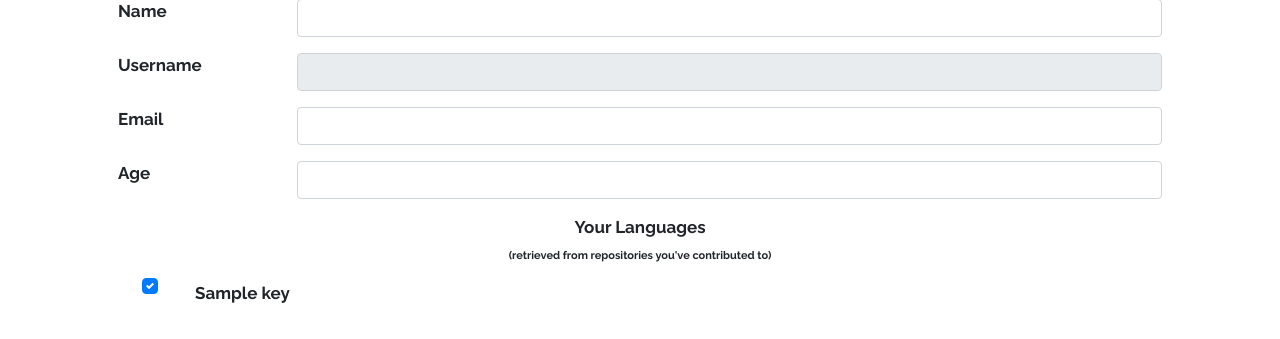
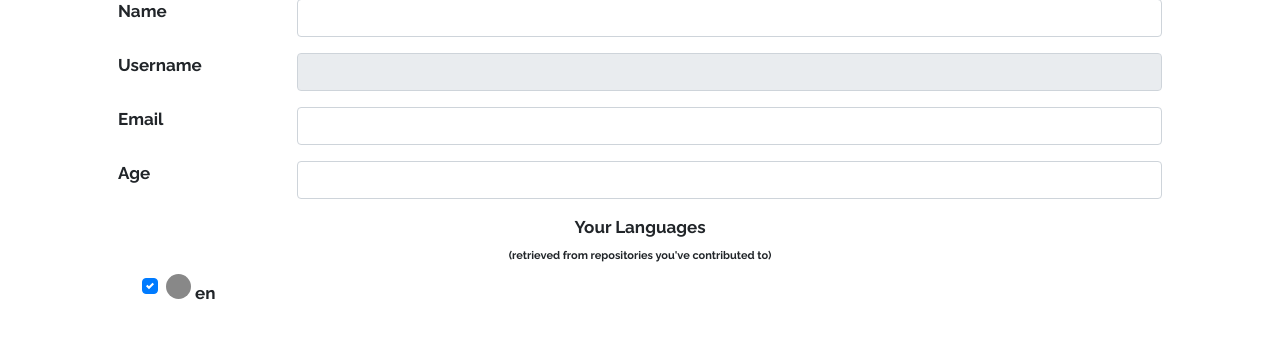
Before and after one commit to SolonEDU/assemblr, a Flask app: template templates/register.html in a window 1280 px wide. Shown: the part 91-430 px from the top of the page. Run offline with Flask 2, Linux system fonts and the light colour scheme; the template is opened without the code that fills it: most values are stand-ins (such as "Sample title", 1, 10 or a date in 2020); parts of the project's set-up code (start-up, migrations or seed data) failed here and were passed over; some libraries are stand-ins or nearby versions.

Commit message:
add language logic

```diff
--- a/assemblr.py
+++ b/assemblr.py
@@ -43,23 +43,6 @@ GITHUB_API_ROUTE = 'https://api.github.com/graphql'
 GITHUB_TOKEN_URL = 'https://github.com/login/oauth/access_token'
 
 
-def graphql_query(query):
-    '''
-    function to handle graphql queries to the github api
-    '''
-    req = urllib.request.Request(
-        GITHUB_API_ROUTE,
-        data=query,
-        headers={'Authorization': f"Bearer {session['access_token']}"},
-        method='POST'
-    )
-
-    req = urllib.request.urlopen(req)
-    res = req.read()
-
-    return json.loads(res)
-
-
 def connect_required(f):
     '''
     decorator that redirects user to landing page if not connected to github
@@ -84,6 +67,60 @@ def in_database(f):
             return redirect(url_for('register'))
         return f(*args, **kwargs)
     return decorated_function
+
+
+def graphql_query(query):
+    '''
+    function to handle graphql queries to the github api
+    '''
+    req = urllib.request.Request(
+        GITHUB_API_ROUTE,
+        data=query,
+        headers={'Authorization': f"Bearer {session['access_token']}"},
+        method='POST'
+    )
+
+    req = urllib.request.urlopen(req)
+    res = req.read()
+
+    return json.loads(res)
+
+
+def get_register_info():
+    query = {'query':
+             '''
+        {
+            viewer {
+                avatarUrl
+                email
+                topRepositories(first: 20, orderBy: {direction: ASC, field: UPDATED_AT}) {
+                    edges {
+                        node {
+                            languages(first: 3, orderBy: {direction: ASC, field: SIZE}) {
+                                edges { node { color name } }
+                            }
+                        }
+                    }
+                }
+            }
+        }
+        '''}
+    query = json.dumps(query).encode('utf8')
+
+    result = graphql_query(query)
+
+    languages = dict()
+
+    session['image'] = result['data']['viewer']['avatarUrl']
+    session['email'] = result['data']['viewer']['email']
+
+    for edge in result['data']['viewer']['topRepositories']['edges']:
+        if not edge is None:
+            for language in edge['node']['languages']['edges']:
+                languages[language['node']['name']
+                          ] = language['node']['color']
+
+    return languages
 
 
 @app.route('/connect_to_github')
@@ -136,6 +173,7 @@ def callback():
     if not name is None:
         session['name'] = name
 
+    # checking user existence in database
     users_ref = db.collection('users')
     viewer = users_ref.document(session['login']).get()
 
@@ -174,43 +212,20 @@ def register():
     if db.collection('users').document(session['login']).get().exists:
         return redirect(url_for('home'))
     if request.method == 'GET':
-        query = {'query':
-                 '''
-        {
-            viewer {
-                avatarUrl
-                email
-                topRepositories(first: 20, orderBy: {direction: ASC, field: UPDATED_AT}) {
-                    edges {
-                        node {
-                            languages(first: 3, orderBy: {direction: ASC, field: SIZE}) {
-                                edges { node { color name } }
-                            }
-                        }
-                    }
-                }
-            }
-        }
-        '''}
-        query = json.dumps(query).encode('utf8')
+        languages = get_register_info()
+        add_languages = dict()
 
-        result = graphql_query(query)
+        docs = db.collection('languages').stream()
+        for doc in docs:
+            if not doc.id in languages:
+                add_languages[doc.id] = doc.to_dict()['color']
 
-        languages = dict()
-
-        session['image'] = result['data']['viewer']['avatarUrl']
-        session['email'] = result['data']['viewer']['email']
-
-        for edge in result['data']['viewer']['topRepositories']['edges']:
-            if not edge is None:
-                for language in edge['node']['languages']['edges']:
-                    languages[language['node']['name']
-                              ] = language['node']['color']
         return render_template(
             'register.html',
-            languages=languages
+            languages=languages,
+            add_languages=add_languages,
         )
-    else:
+    elif request.method == 'POST':
         languages = {language: request.form[language]
                      for language in request.form.getlist('language')}
 
@@ -257,6 +272,7 @@ def projects():
         'projects.html'
     )
 
+
 @connect_required
 @app.route('/logout')
 def logout():
@@ -268,42 +284,6 @@ def logout():
     session.pop('access_token')
     session.pop('image')
     return redirect(url_for('root'))
-
-
-# @app.route("/home")
-# @login_required
-# def home():
-#     uid = session['uid']
-#     teams = Member.query.filter_by(uid=uid).all()
-#     teamsData = {}
-#     for team in teams:
-#         membersUserArr = []
-#         teamid = team.teamid
-#         teamObject = Team.query.filter_by(id=teamid).first()
-#         members = Member.query.filter_by(teamid=teamid).all()
-#         for member in members:
-#             memberUser = User.query.filter_by(uid=member.uid).first()
-#             membersUserArr.append(memberUser)
-#         teamsData[teamObject] = membersUserArr
-#     return render_template(
-#         "home.html",
-#         teams=teamsData
-#     )
-
-
-# @app.route("/network")
-# @login_required
-# def network():
-#     uid = session['uid']
-#     friendids = Friend.query.filter_by(uid=uid).all()
-#     friends = []
-#     for friendid in friendids:
-#         friend = User.query.filter_by(uid=friendid.friend).first()
-#         print(friend)
-#         friends.append(friend)
-#     return render_template(
-#         "network.html", friends=friends
-#     )
 
 
 # @app.route("/find")
--- /dev/null
+++ b/static/js/register.js
@@ -0,0 +1,21 @@
+$(window).on('load', () => {
+    let mylanguages = []
+    $("#addlanguage").click(() => {
+        let language = $("#languageselect option:selected")
+        let color = language.val()
+        let languageid = language.attr('id')
+        if (color.length > 0 && !(mylanguages.includes(languageid))) {
+            mylanguages.push(languageid);
+            $("#mylanguages").append(
+                `<div class="col-sm-6 col-md-4 col-lg-3 py-2 custom-control custom-checkbox">
+                    <input type="checkbox" name="language" class="custom-control-input" value="${languageid}" id="${languageid}" checked>
+                    <label class="custom-control-label" for="${languageid}">
+                        <span class="dot" style="background-color: ${color}"></span>
+                        ${languageid}
+                    </label>
+                    <input type="hidden" name="${languageid}" value="${color}">
+                </div>`
+            );
+        }
+    });
+});
--- a/templates/base.html
+++ b/templates/base.html
@@ -44,12 +44,11 @@
         <script src="https://www.gstatic.com/firebasejs/7.7.0/firebase-firestore.js"></script>
 
         <script>
-        $.getJSON("{{ url_for('static', filename='json/firebase_config.json') }}", function(json) {
-            var firebaseConfig = json
-            // Initialize Firebase
-            firebase.initializeApp(firebaseConfig);
-            firebase.analytics();
-        });
+            $.getJSON("{{ url_for('static', filename='json/firebase_config.json') }}", function(firebaseConfig) {
+                // Initialize Firebase
+                firebase.initializeApp(firebaseConfig);
+                firebase.analytics();
+            });
         </script>
 
         <nav class="navbar navbar-expand-lg bg-dark navbar-dark justify-content-left fixed-top mb-5">
--- a/templates/register.html
+++ b/templates/register.html
@@ -40,37 +40,30 @@
             <br>
             <span style="font-size: 11px;">(retrieved from repositories you've contributed to)</span>
         </div>
-        <div class="row text-left px-3 pb-3 mx-2 mb-2">
-            {% for key, val in languages.items() %}
+        <div id="mylanguages" class="row text-left px-3 pb-3 mx-2 mb-2">
+            {% for language, color in languages.items() %}
             <div class="col-sm-6 col-md-4 col-lg-3 py-2 custom-control custom-checkbox">
-                <input type="checkbox" name="language" class="custom-control-input" value="{{key}}" id="{{key}}" checked>
-                <label class="custom-control-label" for="{{key}}">
-                    <span class="dot" style="background-color: {{ val }}"></span>
-                    {{ key }}
+                <input type="checkbox" name="language" class="custom-control-input" value="{{language}}" id="{{language}}" checked>
+                <label class="custom-control-label" for="{{language}}">
+                    <span class="dot" style="background-color: {{ color }}"></span>
+                    {{ language }}
                 </label>
-                <input type="hidden" name="{{key}}" value="{{val}}">
+                <input type="hidden" name="{{language}}" value="{{color}}">
             </div>
             {% endfor %}
         </div>
         <div class="row justify-content-end">
             <div class="col-sm-10 input-group mb-2">
                 <select class="custom-select" id="languageselect">
-                <option selected label="Add other languages you know"></option>
-                <!-- DUMMY LANGUAGES  -->
-                <!-- <option value="1">ABAP</option>
-                <option value="2">ABNF</option>
-                <option value="3">AMPL</option>
-                <option value="4">ANTLR</option>
-                <option value="5">APL</option>
-                <option value="6">ATS</option>
-                <option value="7">ActionScript</option>
-                <option value="8">Ada</option>
-                <option value="9">Agda</option>
-                <option value="10">AngelScript</option>
-                <option value="11">Apex</option> -->
+                    <option label="Add other languages you know"></option>
+                    {% for language, color in add_languages.items() %}
+                    <option id="{{language}}" value="{{color}}">
+                        {{ language }}
+                    </option>
+                    {% endfor %}
                 </select>
                 <div class="input-group-append mb-2">
-                <button class="btn btn-dark" type="button">Add Language</button>
+                <button id="addlanguage" class="btn btn-dark" type="button">Add Language</button>
                 </div>
             </div>
         </div>
@@ -78,3 +71,7 @@
     </form>
 </div>
 {% endblock %}
+
+{% block script %}
+<script src="{{ url_for('static', filename='js/register.js') }}"></script>
+{% endblock %}
```
